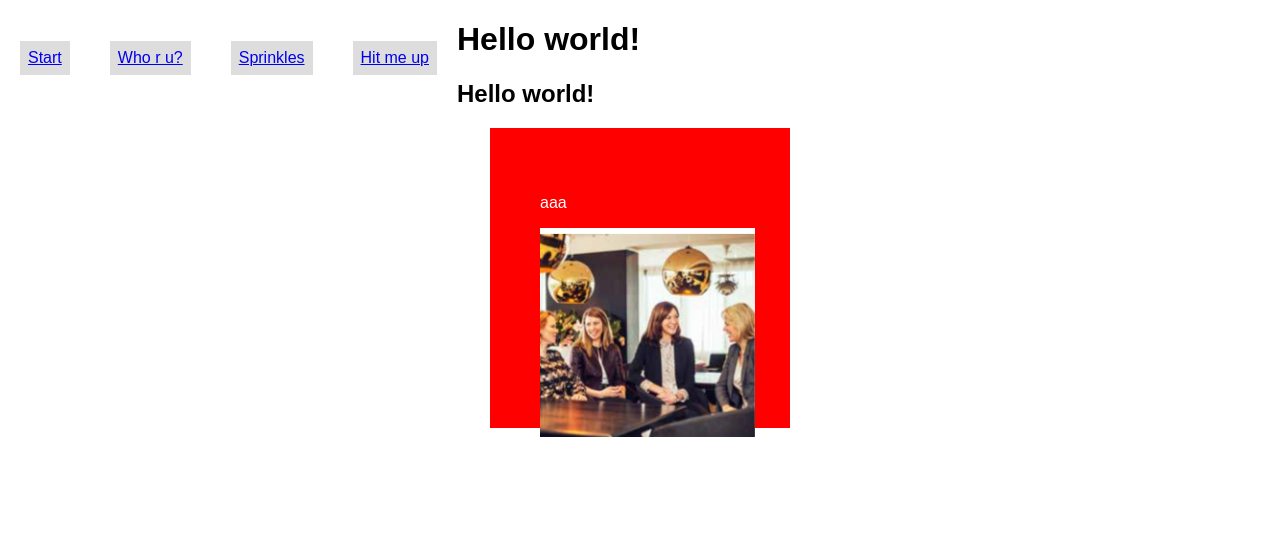
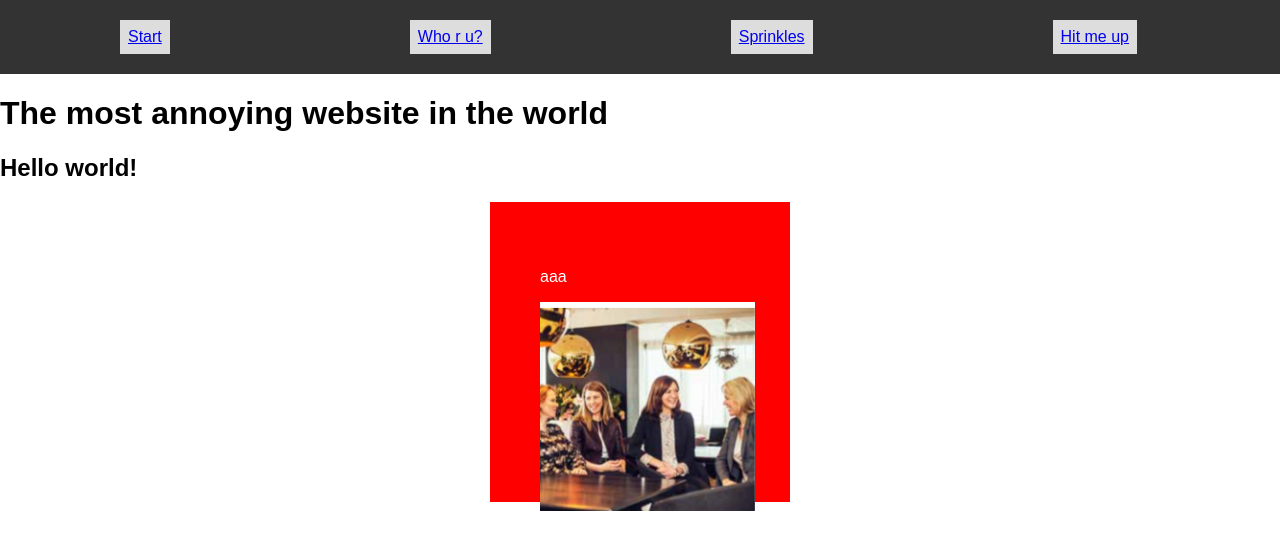
Before and after one commit to Alle113/The-Vault, a plain HTML site: page index.html in a window 1280 px wide. Drawn offline with Linux system fonts and the light colour scheme.

Commit message:
Some stuff

```diff
--- a/index.html
+++ b/index.html
@@ -8,19 +8,23 @@
     <link rel="stylesheet" type="text/css" href="pure.css">
     <!-- Style sheet for your custom styles -->
     <link rel="stylesheet" type="text/css" href="styles.css">
-<nav>
-   <ul>
-  <li><a href="default.asp">Start</a></li>
-  <li><a href="news.asp">Who r u?</a></li>
-  <li><a href="contact.asp">Sprinkles</a></li>
-  <li><a href="about.asp">Hit me up</a></li>
-</ul>
-</nav>
+
 <title>The most annoying website in the world</title>
   </head>
 
 <body>
-    <h1>Hello world!</h1>
+  <div class="pure-u-1 transparent">
+<nav>
+ <ul>
+<li><a href="default.asp">Start</a></li>
+<li><a href="news.asp">Who r u?</a></li>
+<li><a href="contact.asp">Sprinkles</a></li>
+<li><a href="about.asp">Hit me up</a></li>
+</ul>
+</nav>
+</div>
+<div>
+    <h1>The most annoying website in the world</h1>
  <h2>Hello world!</h2>
  <div class="zoom"><p style="color: white;">aaa</p><img src=images/a.png></div> </body>
 </html>
--- a/styles.css
+++ b/styles.css
@@ -1,5 +1,11 @@
 
 /* This file is where your CSS goes. When you start adding CSS, feel free to delete this comment */
+
+
+.transparent
+{
+    background-color: rgba(0, 0, 0, 0.8)
+}
 
 
 .zoom {
@@ -25,7 +31,7 @@ ul {
 li {
     display: inline;
 float: left;
-padding: 20px;
+padding: 20px 120px;
 }
 
     li a:hover {
```
